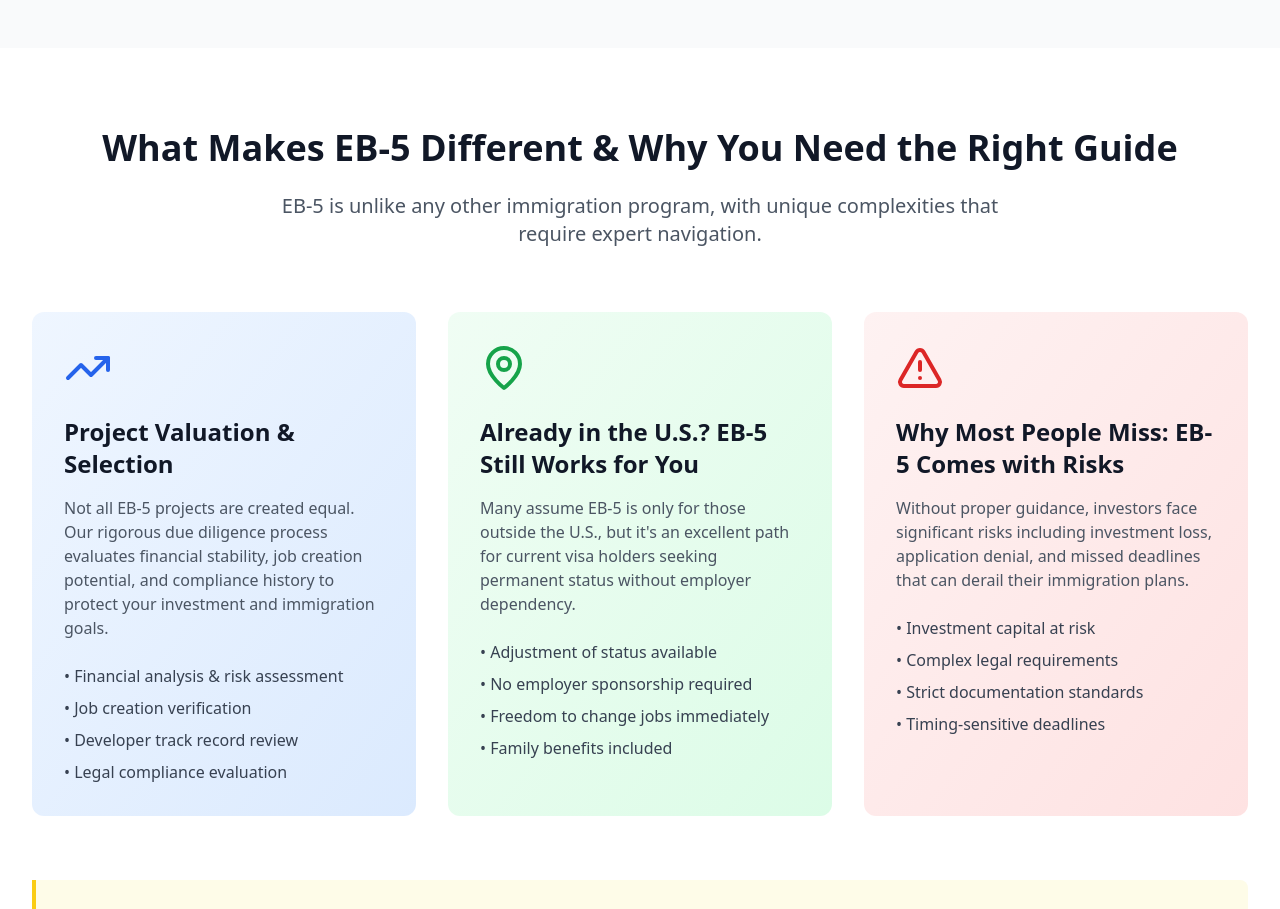
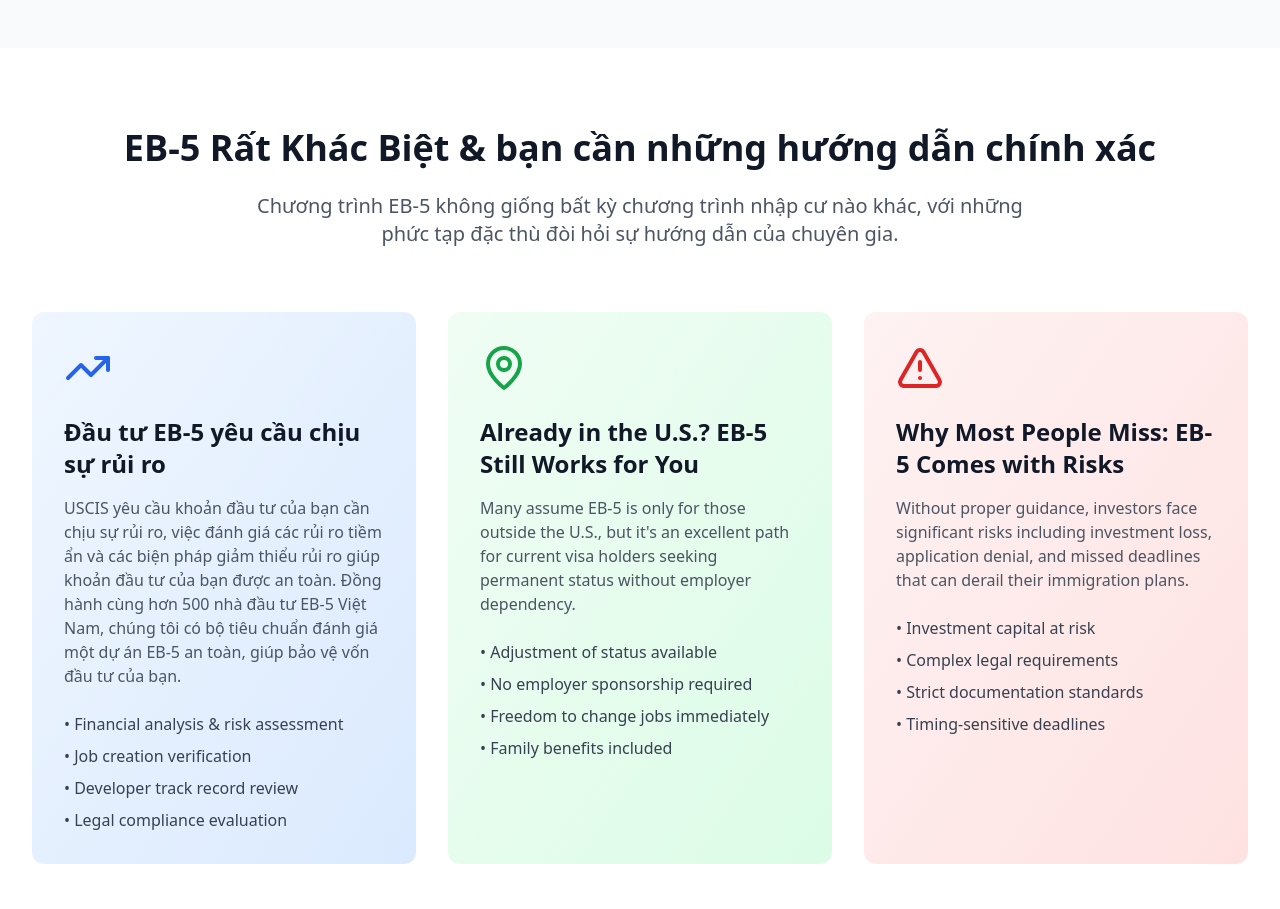
Before and after one commit to agency1412-oss/Landingpage-Loyalpass, a React (Vite) app: page / in a window 1280 px wide. Shown: the part 2620-3529 px from the top of the page. Built offline with nearby package versions, Linux system fonts and the light colour scheme.

Commit message:
Updated WhyEB5Guide.tsx

```diff
--- a/src/components/WhyEB5Guide.tsx
+++ b/src/components/WhyEB5Guide.tsx
@@ -7,10 +7,10 @@
       <div className="max-w-7xl mx-auto px-4 sm:px-6 lg:px-8">
         <div className="text-center mb-16">
           <h2 className="text-4xl font-bold text-gray-900 mb-6">
-            What Makes EB-5 Different & Why You Need the Right Guide
+            EB-5 Rất Khác Biệt & bạn cần những hướng dẫn chính xác
           </h2>
           <p className="text-xl text-gray-600 max-w-3xl mx-auto">
-            EB-5 is unlike any other immigration program, with unique complexities that require expert navigation.
+            Chương trình EB-5 không giống bất kỳ chương trình nhập cư nào khác, với những phức tạp đặc thù đòi hỏi sự hướng dẫn của chuyên gia.
           </p>
         </div>
 
@@ -18,12 +18,10 @@
           <div className="bg-gradient-to-br from-blue-50 to-blue-100 rounded-xl p-8">
             <TrendingUp className="h-12 w-12 text-blue-600 mb-6" />
             <h3 className="text-2xl font-bold text-gray-900 mb-4">
-              Project Valuation & Selection
+              Đầu tư EB-5 yêu cầu chịu sự rủi ro
             </h3>
             <p className="text-gray-600 mb-6">
-              Not all EB-5 projects are created equal. Our rigorous due diligence process
-              evaluates financial stability, job creation potential, and compliance history
-              to protect your investment and immigration goals.
+              USCIS yêu cầu khoản đầu tư của bạn cần chịu sự rủi ro, việc đánh giá các rủi ro tiềm ẩn và các biện pháp giảm thiểu rủi ro giúp khoản đầu tư của bạn được an toàn. Đồng hành cùng hơn 500 nhà đầu tư EB-5 Việt Nam, chúng tôi có bộ tiêu chuẩn đánh giá một dự án EB-5 an toàn, giúp bảo vệ vốn đầu tư của bạn.
             </p>
             <ul className="space-y-2 text-gray-700">
               <li>• Financial analysis & risk assessment</li>
```
